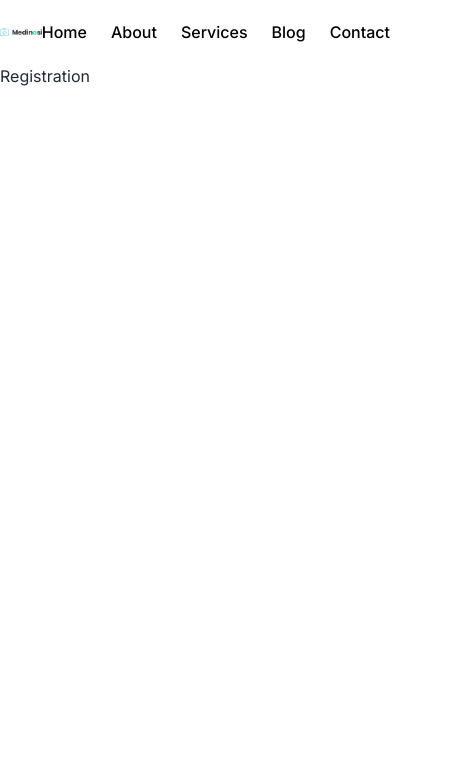
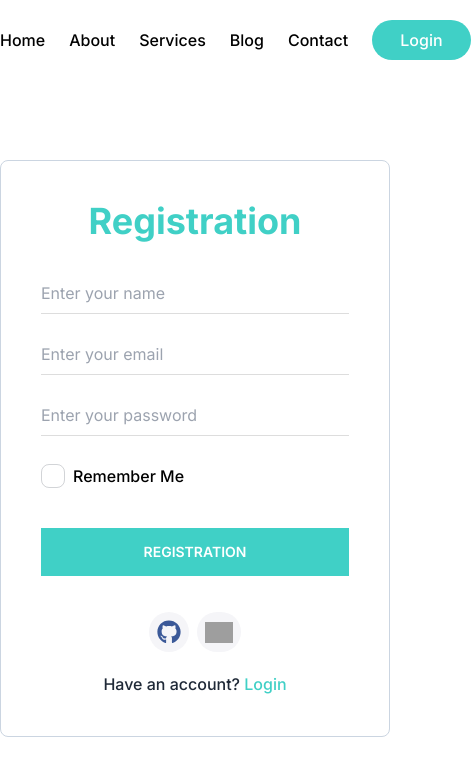
Before and after one commit to wdridoy11/doctor-appointment-booking-client, a React (Create React App) app: page /registration in a window 390 px wide. Shown: the top 776 px of the page, 471 px wide, since content can reach past the window. Built offline with nearby package versions, Linux system fonts and the light colour scheme; no server answers; grey boxes are pictures that could not be loaded.

Commit message:
booking system add and data sent mongodb

```diff
--- a/package.json
+++ b/package.json
@@ -7,14 +7,17 @@
     "@testing-library/react": "^13.4.0",
     "@testing-library/user-event": "^13.5.0",
     "daisyui": "^2.51.6",
+    "firebase": "^9.22.0",
     "localforage": "^1.10.0",
     "match-sorter": "^6.3.1",
     "react": "^18.2.0",
     "react-dom": "^18.2.0",
+    "react-dotenv": "^0.1.3",
     "react-icons": "^4.8.0",
     "react-router-dom": "^6.11.0",
     "react-scripts": "5.0.1",
     "sort-by": "^1.2.0",
+    "sweetalert2": "^11.7.5",
     "swiper": "^9.3.1",
     "web-vitals": "^2.1.4"
   },
--- a/src/components/shared/header/Header.jsx
+++ b/src/components/shared/header/Header.jsx
@@ -1,8 +1,17 @@
-import React from 'react'
+import React, { useContext } from 'react'
 import { Link } from 'react-router-dom'
 import Logo from '../../../assets/logo-1.png'
+import { AuthContext } from '../../../context/AuthProvider'
 
 const Header = () => {
+  const {user,logOut} = useContext(AuthContext);
+  const userLogout=()=>{
+    logOut()
+    .then((result)=>console.log(result))
+      .catch((error)=>{
+        console.log(error.message)
+      })
+  }
   return (
     <div className='bg-transparent py-5'>
         <div className='container mx-auto'>
@@ -16,12 +25,12 @@ const Header = () => {
                     <Link className='text-base font-medium text-black' to={`/`}>Services</Link>
                     <Link className='text-base font-medium text-black' to={`/`}>Blog</Link>
                     <Link className='text-base font-medium text-black' to={`/`}>Contact</Link>
-                     {/* {user ? <>
-                        <p className='text-base text-black font-medium'>{user.displayName}</p>
-                        <Link className='text-base font-medium bg-[#F9A51A] text-black px-4 py-1 rounded-md'>Logout</Link>
-                    </>:
-                    <Link className='text-base font-medium bg-[#F9A51A] text-black px-4 py-1 rounded-md' to={`/login`}>Login</Link>
-                    }  */}
+                     {user ? <div>
+                        <Link className='text-base font-medium bg-[#40d0c6] text-white px-7 py-2 rounded-full hover:bg-black duration-500 mr-2'>My Appointment</Link>
+                        <Link className='text-base font-medium bg-[#40d0c6] text-white px-7 py-2 rounded-full hover:bg-black duration-500' onClick={userLogout}>Logout</Link>
+                    </div>:
+                    <Link className='text-base font-medium bg-[#40d0c6] text-white px-7 py-2 rounded-full hover:bg-black duration-500' to={`/login`}>Login</Link>
+                    }
                 </div>
             </div>
         </div>
--- a/src/context/AuthProvider.jsx
+++ b/src/context/AuthProvider.jsx
@@ -1,8 +1,89 @@
-import React from 'react'
+import React, { createContext, useEffect, useState } from 'react'
+import {
+  getAuth,
+  signOut,
+  signInWithPopup,
+  GoogleAuthProvider,
+  GithubAuthProvider,
+  onAuthStateChanged,
+  signInWithEmailAndPassword,
+  createUserWithEmailAndPassword,
+  } from 'firebase/auth';
+import app from '../utils/firebase/firebase.config';
+import { useLocation } from 'react-router-dom';
+export const AuthContext = createContext(null);
 
-const AuthProvider = () => {
+const AuthProvider = ({children}) => {
+  const auth = getAuth(app);
+  const [user,setUser] = useState([]);
+  const [loading,setLoading]=useState(true)
+
+  // create user using email and password
+  const createUserUsingEmail=(email,password)=>{
+    setLoading(true)
+    return createUserWithEmailAndPassword(auth,email,password)
+  }
+
+  // user login user email
+  const loginUser =(email,password)=>{
+    setLoading(true)
+    return signInWithEmailAndPassword(auth,email,password)
+  }
+
+  // create user using google
+  const createUserUsingGoogle=()=>{
+    const googleProvider = new GoogleAuthProvider();
+    signInWithPopup(auth,googleProvider)
+    .then((result)=>{
+      const user = result.user;
+      console.log(user)
+    })
+    .catch((error)=>{
+      console.log(error.message)
+    })
+  }
+
+  // create user using github
+  const createUserUsingGithub=()=>{
+    const githubProvider = new GithubAuthProvider();
+    signInWithPopup(auth,githubProvider)
+    .then((result)=>{
+      const user = result.user;
+      console.log(user)
+    })
+    .catch((error)=>{
+      console.log(error.message)
+    })
+  }
+
+  // logout user
+  const logOut = ()=>{
+    return signOut(auth)
+  }
+  // user login info
+  useEffect(()=>{
+    const unSubscribe =onAuthStateChanged(auth,currentUser=>{
+      setUser(currentUser)
+    })
+    return()=>{
+      return unSubscribe();
+    }
+  },[])
+
+  // user info
+  const userInfo ={
+    user,
+    logOut,
+    loginUser,
+    createUserUsingEmail,
+    createUserUsingGoogle,
+    createUserUsingGithub,
+  }
+
   return (
-    <div>AuthProvider</div>
+    <AuthContext.Provider value={userInfo}>
+        {children}
+    </AuthContext.Provider>
   )
 }
 
--- a/src/index.js
+++ b/src/index.js
@@ -4,10 +4,13 @@ import "./index.css";
 import "./App.css";
 import { RouterProvider } from "react-router-dom";
 import router from "./routes/routes/routes";
+import AuthProvider from "./context/AuthProvider";
 
 const root = ReactDOM.createRoot(document.getElementById("root"));
 root.render(
   <React.StrictMode>
-    <RouterProvider router={router}></RouterProvider>
+    <AuthProvider>
+      <RouterProvider router={router}></RouterProvider>
+    </AuthProvider>
   </React.StrictMode>
 );
--- a/src/pages/login/Login.jsx
+++ b/src/pages/login/Login.jsx
@@ -1,49 +1,58 @@
-import React from 'react'
-import { Link } from 'react-router-dom'
-import { FaFacebook } from 'react-icons/fa';
+import React, { useContext } from 'react'
+import { Link, useLocation, useNavigate } from 'react-router-dom'
+import {FaGithub } from 'react-icons/fa';
+import { AuthContext } from '../../context/AuthProvider';
 const googleIcon=`https://cdn-icons-png.flaticon.com/512/281/281764.png`;
 
 const Login = () => {
+
+    const {loginUser,createUserUsingGoogle,createUserUsingGithub} = useContext(AuthContext);
+    const location = useLocation();
+    const navigate = useNavigate();
+    const from = location.state.from?.pathname || '/';
 
     const  handleLogin=(event)=>{
         event.preventDefault();
         const form = event.target;
         const email = form.email.value;
         const password = form.password.value;
+        loginUser(email,password)
+        .then((result)=>{
+            const user = result.user;
+            console.log(user)
+            navigate(from,{replace:true})
+        })
+        .catch((error)=>console.log(error.message))
     }
 
   return (
-    <div className='w-full items-center pt-32'>
-        <div className='container mx-auto'>
-            <div>
-                <div className='border border-[#ddd] p-12 md:w-1/2 mx-auto rounded-lg'>
-                    <h3 className='text-2xl font-bold mb-5'>Login</h3>
+    <div className='w-full items-center py-20'>
+    <div className='container mx-auto'>
+        <div>
+            <div className='w-full lg:w-1/2 mx-auto'>
+                <div className='border border-slate-300 p-10 rounded-lg'>
+                    <h3 className='text-4xl font-bold mb-10 text-center text-[#40d0c6]'>Login</h3>
                     <form onSubmit={handleLogin}>
-                        <input className='w-full border-b border-[#ddd] mb-5 pb-2 text-base' type="email" name="email" id="email" placeholder='Enter your email' required/>
-                        <input className='w-full border-b border-[#ddd] mb-5 pb-2 text-base' type="password" name="password" id="password" placeholder='Enter your password' required/>
+                        <input className='w-full border-b border-[#ddd] mb-7 pb-2 text-base outline-none' type="email" name="email" id="email" placeholder='Enter your email' required/>
+                        <input className='w-full border-b border-[#ddd] mb-7 pb-2 text-base outline-none' type="password" name="password" id="password" placeholder='Enter your password' required/>
                         <div className='flex justify-between'>
                             <div className='flex items-center gap-2'>
                                 <input className='checkbox' type="checkbox" name="checkbox" id="checkbox"  value="Remember Me"/>
                                 <label className='font-medium text-black' htmlFor="checkbox">Remember Me</label>
                             </div>
-                            <Link className='text-[#F9A51A] text-base font-medium'>Forgot Password</Link>
+                            <Link className='text-[#40d0c6] text-base font-medium'>Forgot Password</Link>
                         </div>
-                        <button className='btn text-white bg-[#F9A51A] w-full border-0 rounded-none mt-10 mb-4 '>Login</button>
-                        <p className='text-center text-base font-medium'>Don't have an account? <Link to={`/registration`} className='text-[#F9A51A]'>Create an account</Link></p>
+                        <button className='btn text-white bg-[#40d0c6] w-full border-0 rounded-none mt-10 mb-4 duration-500'>login</button>
                     </form>
-                </div>
-                <div className='md:w-1/2 lg:w-1/3 mx-auto mt-6'>
-                    <div className='flex items-center justify-center border border-[#ddd] py-3 px-2 rounded-full mb-3 relative cursor-pointer'>
-                        <p className='absolute top-1.5 left-2 text-4xl text-[#1877F2]'><FaFacebook></FaFacebook></p>
-                        <p className='text-base font-medium text-black'>Continue with Facebook</p>
+                    <div className='mx-auto text-center flex gap-2 justify-center my-5'>
+                        <button className='bg-[#F5F5F8] rounded-full p-2 text-2xl text-[#3B5998]' onClick={createUserUsingGithub}><FaGithub></FaGithub></button>
+                        <button className='bg-[#F5F5F8] rounded-full p-2 text-2xl' onClick={createUserUsingGoogle}><img className='w-7' src={googleIcon} alt="" /></button>
                     </div>
-                    <div className='flex items-center justify-center border border-[#ddd] py-3 px-2 rounded-full mb-3 relative cursor-pointer'>
-                        <p className='absolute top-1.5 left-2 text-4xl text-[#1877F2]'><img className='w-9' src={googleIcon} alt="" /></p>
-                        <p className='text-base font-medium text-black'>Continue with Google</p>
-                    </div>
+                    <p className='text-center text-base font-medium'>Have an account? <Link to={`/registration`} className='text-[#40d0c6]'>Registration</Link></p>
                 </div>
             </div>
         </div>
+    </div>
     </div>
   )
 }
--- a/src/pages/registration/Registration.jsx
+++ b/src/pages/registration/Registration.jsx
@@ -1,8 +1,58 @@
-import React from 'react'
+import React, { useContext } from 'react'
+import { Link, useNavigate } from 'react-router-dom'
+import {FaGithub } from 'react-icons/fa';
+import { AuthContext } from '../../context/AuthProvider';
+const googleIcon=`https://cdn-icons-png.flaticon.com/512/281/281764.png`;
 
 const Registration = () => {
+    const {createUserUsingEmail,createUserUsingGoogle,createUserUsingGithub} = useContext(AuthContext);
+    const navigate = useNavigate();
+    const handleSignup =(event)=>{
+        event.preventDefault();
+        const form = event.target;
+        // const name = form.name.value;
+        const email = form.email.value;
+        const password = form.password.value;
+        createUserUsingEmail(email,password)
+        .then((result)=>{
+          const user = result.user;
+          console.log(user)
+          navigate('/')
+        })
+        .catch((error)=>{
+          console.log(error.message)
+        })
+    }
+
   return (
-    <div>Registration</div>
+    <div className='w-full items-center py-20'>
+    <div className='container mx-auto'>
+        <div>
+            <div className='w-full lg:w-1/2 mx-auto'>
+                <div className='border border-slate-300 p-10 rounded-lg'>
+                    <h3 className='text-4xl font-bold mb-10 text-center text-[#40d0c6]'>Registration</h3>
+                    <form onSubmit={handleSignup}>
+                        <input className='w-full border-b border-[#ddd] mb-7 pb-2 text-base outline-none' type="name" name="name" id="name" placeholder='Enter your name' required/>
+                        <input className='w-full border-b border-[#ddd] mb-7 pb-2 text-base outline-none' type="email" name="email" id="email" placeholder='Enter your email' required/>
+                        <input className='w-full border-b border-[#ddd] mb-7 pb-2 text-base outline-none' type="password" name="password" id="password" placeholder='Enter your password' required/>
+                        <div className='flex justify-between'>
+                            <div className='flex items-center gap-2'>
+                                <input className='checkbox' type="checkbox" name="checkbox" id="checkbox"  value="Remember Me"/>
+                                <label className='font-medium text-black' htmlFor="checkbox">Remember Me</label>
+                            </div>
+                        </div>
+                        <button className='btn text-white bg-[#40d0c6] w-full border-0 rounded-none mt-10 mb-4 duration-500'>Registration</button>
+                    </form>
+                    <div className='mx-auto text-center flex gap-2 justify-center my-5'>
+                        <button className='bg-[#F5F5F8] rounded-full p-2 text-2xl text-[#3B5998]'onClick={createUserUsingGithub}><FaGithub></FaGithub></button>
+                        <button className='bg-[#F5F5F8] rounded-full p-2 text-2xl' onClick={createUserUsingGoogle}><img className='w-7' src={googleIcon} alt="" /></button>
+                    </div>
+                    <p className='text-center text-base font-medium'>Have an account? <Link to={`/login`} className='text-[#40d0c6]'>Login</Link></p>
+                </div>
+            </div>
+        </div>
+    </div>
+    </div>
   )
 }
 
--- a/src/routes/routes/routes.jsx
+++ b/src/routes/routes/routes.jsx
@@ -6,6 +6,7 @@ import Login from '../../pages/login/Login'
 import Registration from '../../pages/registration/Registration'
 import ServicesDetails from '../../pages/services/ServicesDetails'
 import Booking from '../../pages/booking/Booking'
+import PrivetRoute from '../privetRoute/PrivetRoute'
 
 const router = createBrowserRouter([
     {
@@ -23,7 +24,7 @@ const router = createBrowserRouter([
             },
             {
                 path:"booking/:id",
-                element:<Booking></Booking>,
+                element:<PrivetRoute><Booking></Booking></PrivetRoute>,
                 loader:({params})=>fetch(`http://localhost:5000/services/${params.id}`)
             },
             {
@@ -32,7 +33,7 @@ const router = createBrowserRouter([
             },
 
             {
-                path:"Registration",
+                path:"registration",
                 element:<Registration></Registration>
             }
         ]
```
Also changed, not shown: src/pages/booking/Booking.jsx (+34 -5 lines), src/routes/privetRoute/PrivetRoute.jsx (+15 -0 lines), src/utils/firebase/firebase.config.js (+18 -0 lines), 1 other file (tests, documents, lock files or other folders).
